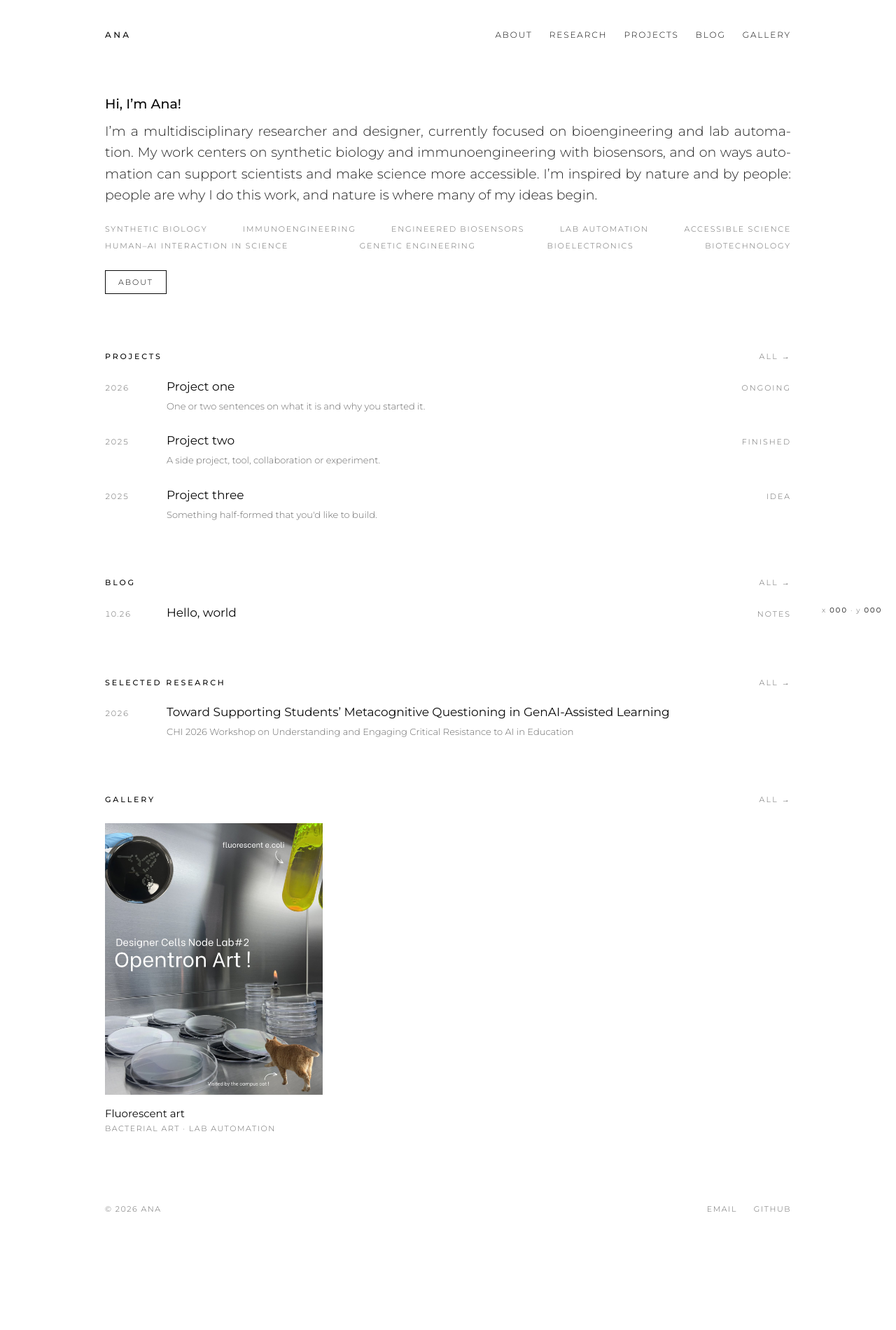
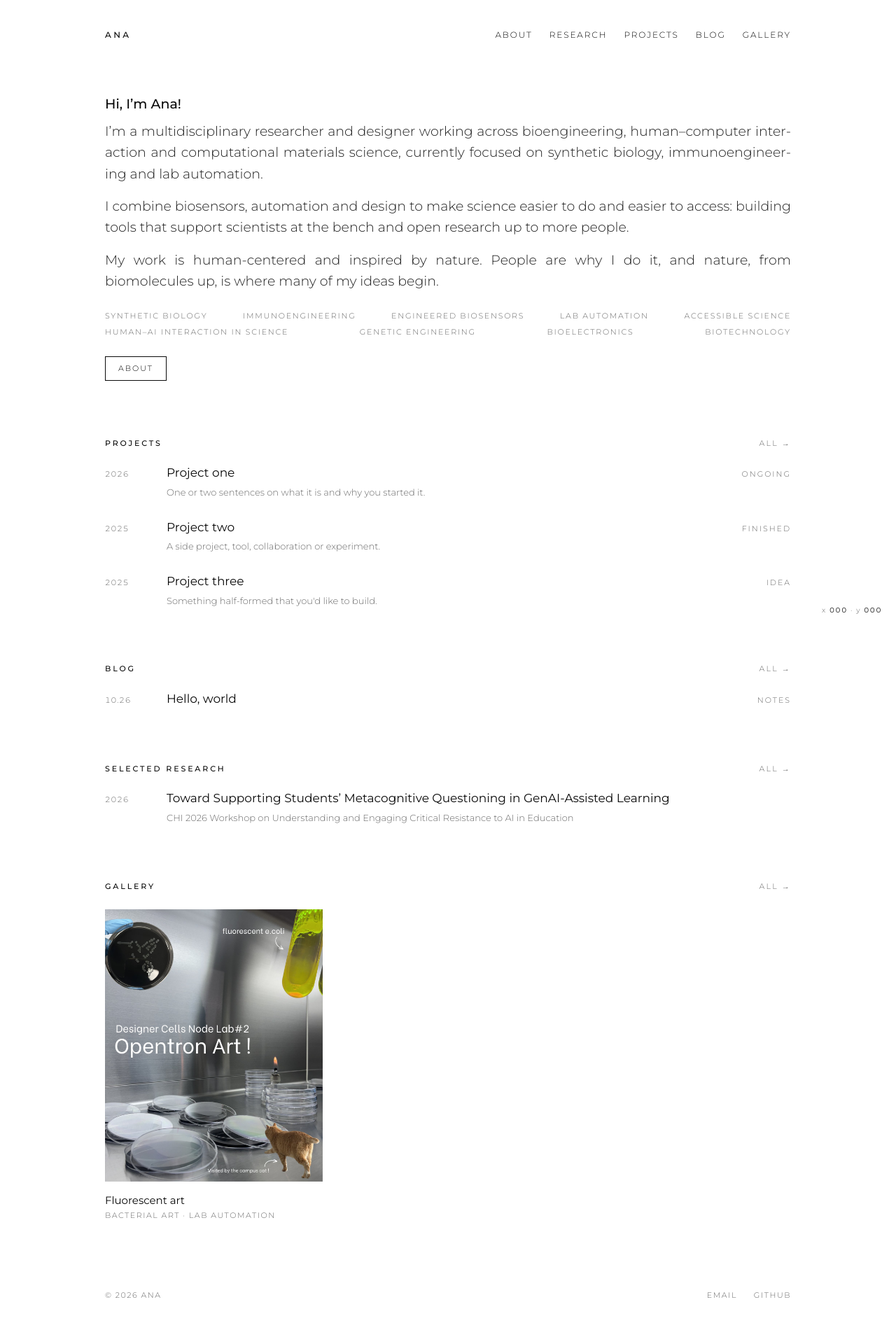
Before and after one commit to aairehtuele/arkana, a Jekyll site: the page built from index.html, in a window 1280 px wide. Shown: the whole page at 70% size. Built offline with Jekyll 4.4.1, drawn with Linux system fonts in a browser that asks for light colours; before the commit the page ends 1777 px from its top, so only the background shows below that.

Commit message:
Homepage intro in three short paragraphs
Co-Authored-By: Claude Sonnet 5.5 <noreply@anthropic.com>
Claude-Session: https://claude.ai/code/session_01E3YP7n9mE67b5s3xPeZ3x9

```diff
--- a/assets/css/style.css
+++ b/assets/css/style.css
@@ -117,6 +117,7 @@ main { flex: 1; padding-top: 72px; padding-bottom: 96px; }
   max-width: var(--measure); color: #222;
   text-align: justify; hyphens: auto; -webkit-hyphens: auto;
 }
+.lede + .lede { margin-top: var(--s2); }
 .lede em, .sub em { color: var(--mute); }
 .sub { font-size: var(--fs-small); color: var(--mute); margin-top: var(--s2); }
 .lede a, .sub a, .prose a { border-bottom: 1px solid currentColor; }
--- a/index.html
+++ b/index.html
@@ -4,10 +4,17 @@ layout: default
 <section class="hero">
   <h1 class="title">Hi, I’m Ana!</h1>
   <p class="lede">
-    I’m a multidisciplinary researcher and designer, currently focused on bioengineering and lab
-    automation. My work centers on synthetic biology and immunoengineering with biosensors, and on
-    ways automation can support scientists and make science more accessible. I’m inspired by nature
-    and by people: people are why I do this work, and nature is where many of my ideas begin.
+    I’m a multidisciplinary researcher and designer working across bioengineering, human–computer
+    interaction and computational materials science, currently focused on synthetic biology,
+    immunoengineering and lab automation.
+  </p>
+  <p class="lede">
+    I combine biosensors, automation and design to make science easier to do and easier to access:
+    building tools that support scientists at the bench and open research up to more people.
+  </p>
+  <p class="lede">
+    My work is human-centered and inspired by nature. People are why I do it, and nature, from
+    biomolecules up, is where many of my ideas begin.
   </p>
   <ul class="tags">
     {% for i in site.data.interests %}<li>{{ i }}</li>{% endfor %}
```
